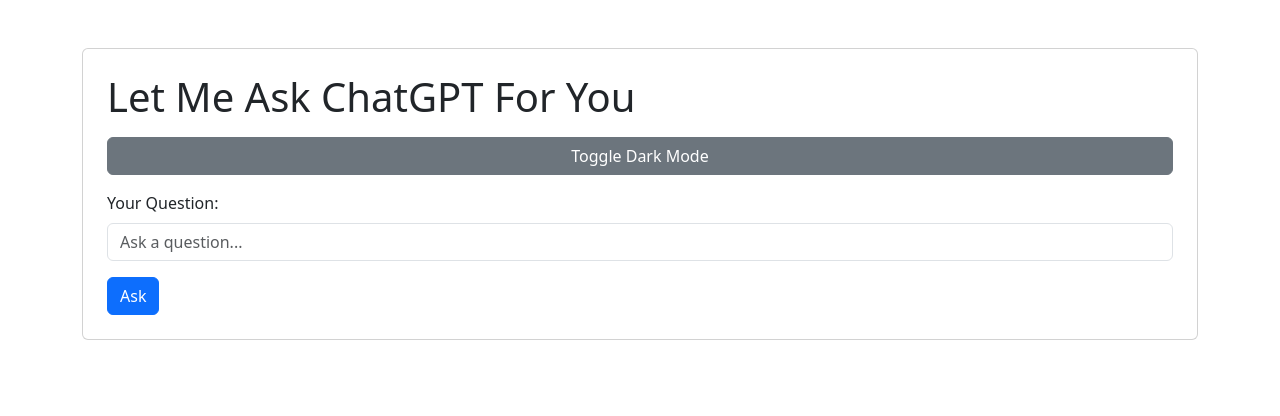
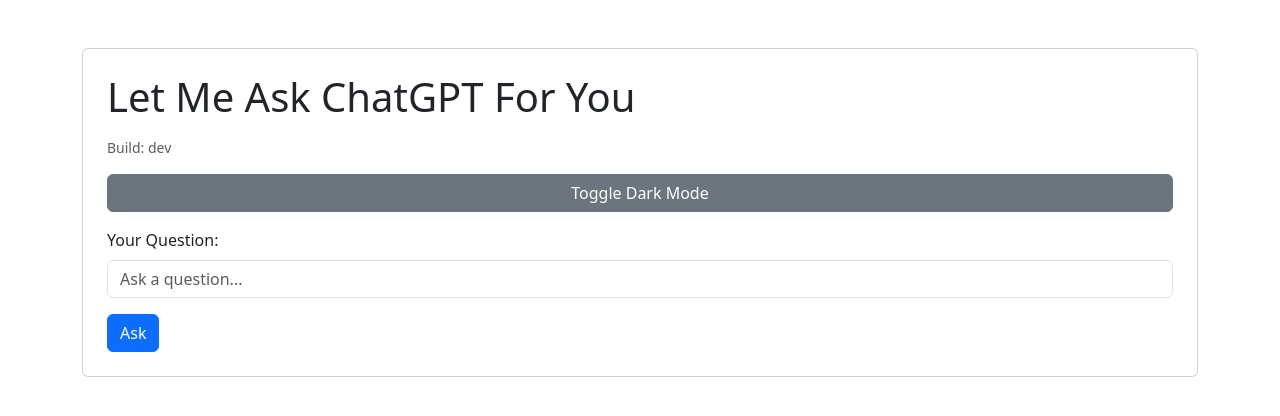
Before and after one commit to Stumpwiz/lmacfy, a Flask app: page / in a window 1280 px wide. Shown: the top 416 px of the page. Run offline with Flask 3, Linux system fonts and the light colour scheme.

Commit message:
Added build ID.

```diff
--- a/app.py
+++ b/app.py
@@ -80,10 +80,12 @@
     Accepts a question via query parameter 'q'  or ref and returns an AI-generated answer.
     """
     question = flask.request.args.get('q') or flask.request.args.get('ref', '')
+    build_id = os.environ.get("APP_REV", "dev")
 
     # If no question provided, show the form without any answer
     if not question:
-        return flask.render_template('index.html', question=None, answer=None, error=None)
+        return flask.render_template('index.html', question=None, answer=None, error=None,
+                                     build_id=build_id)
 
     try:
         # Get answer from ChatGPT
@@ -98,7 +100,8 @@
             question=question,
             answer=answer,
             share_url=share_url,
-            error=None
+            error=None,
+            build_id=build_id
         )
     except Exception as e:
         logger.error(f"Error processing request: {e}")
@@ -108,7 +111,8 @@
             question=question,
             answer=None,
             share_url=None,
-            error=str(e)
+            error=str(e),
+            build_id=build_id
         )
 
 
--- a/templates/index.html
+++ b/templates/index.html
@@ -46,6 +46,7 @@
 <body class="container mt-5">
 <div class="card p-4">
     <h1 class="mb-3">Let Me Ask ChatGPT For You</h1>
+    <p class="text-muted small mb-3">Build: {{ build_id }}</p>
     <button class="btn btn-secondary mb-3" onclick="toggleDarkMode()">Toggle Dark Mode</button>
     <form method="GET" action="/" onsubmit="showLoading()">
         <div class="mb-3">
```
Also changed, not shown: 2 other files.
